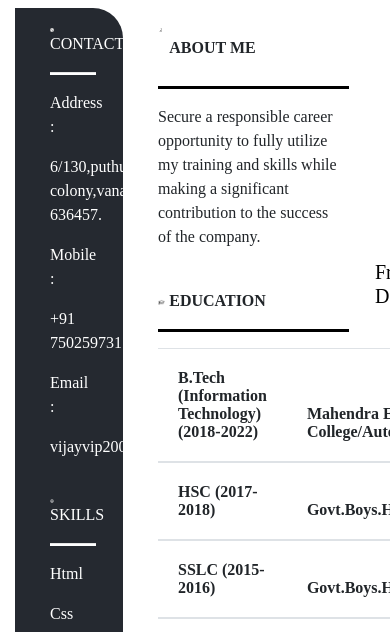
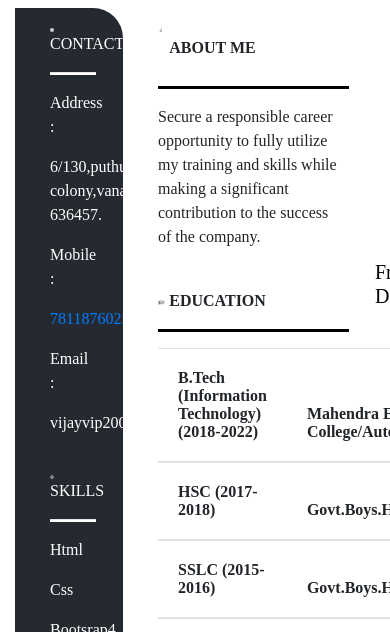
Before and after one commit to Vijayan-K/Vijay-Resume, a plain HTML site: page My Resume/index.html in a window 390 px wide. Shown: the part 212-844 px from the top of the page. Drawn offline with nearby package versions, Linux system fonts and the light colour scheme.

Commit message:
Update index.html
add phone using tel inprogress

```diff
--- a/My Resume/index.html
+++ b/My Resume/index.html
@@ -184,7 +184,7 @@ footer {
   <p>6/130,puthuppettai colony,vanavasi,salem-636457.</p>
 
   <p>Mobile :</p>
-  <p>+91 7502597317</p>
+    <p><a href='tel:+917811876022'>7811876022</a></p>
 
   <p>Email :</p>
   <p>vijayvip2001it@gmail.com</p>
```
